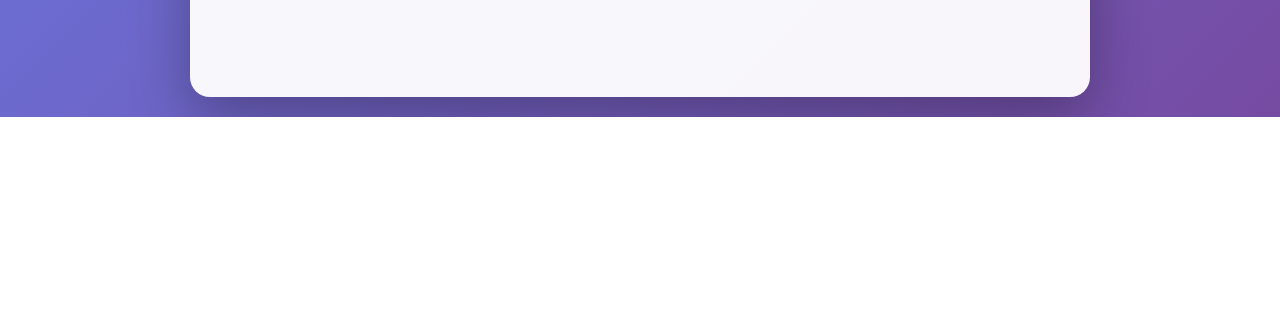
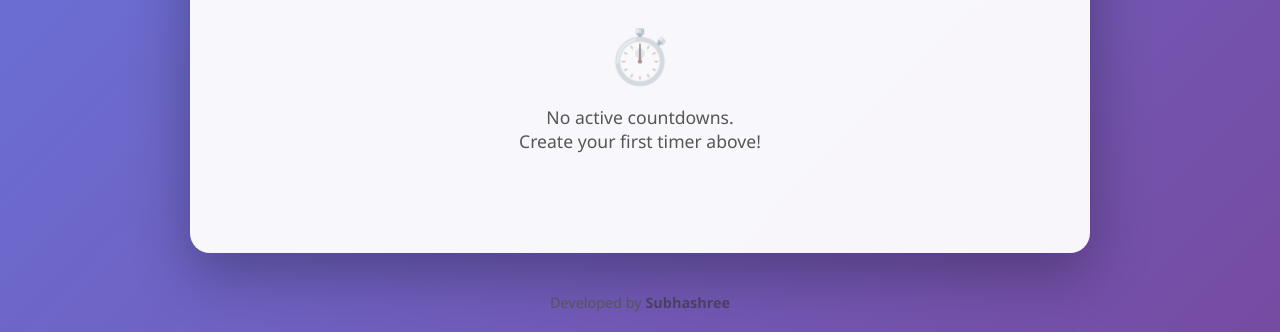
Before and after one commit to SubhashreeSS/UM--Countdown-Timer, a plain HTML site: page index.html in a window 1280 px wide. Shown: the part 760-1092 px from the top of the page. Before the commit the page ends 877 px from the top, so only its background shows below. Drawn offline with Linux system fonts and the light colour scheme.

Commit message:
Version 1.2

```diff
--- a/index.html
+++ b/index.html
@@ -105,5 +105,14 @@
         </div>
       </div>
     </div>
+    <p class="footer">
+      Developed by
+      <a
+        class="footer-link"
+        href="https://www.linkedin.com/in/subhashree-subhalaxmi-sahoo/"
+        target="_blank"
+        >Subhashree</a
+      >
+    </p>
   </body>
 </html>
--- a/style.css
+++ b/style.css
@@ -54,7 +54,7 @@ body {
     var(--bg-gradient-end) 100%
   );
   min-height: 100vh;
-  display: flex;
+  display: block;
   justify-content: center;
   align-items: center;
   padding: 20px;
@@ -69,6 +69,7 @@ body {
   max-width: 900px;
   width: 100%;
   transition: all 0.3s ease;
+  margin: 156px auto 40px auto;
 }
 
 .header {
@@ -777,3 +778,25 @@ button:disabled {
     transform: scale(1);
   }
 }
+.footer {
+  text-align: center;
+  margin-top: 20px;
+  font-size: 0.9rem;
+  color: var(--text-secondary);
+}
+.footer-link {
+  color: var(--text-primary);
+  text-decoration: none;
+  font-weight: 600;
+  opacity: 0.6;
+}
+.footer-link:hover {
+  text-decoration: underline;
+}
+ .credit {
+  margin-top: 10px;
+  text-align: center;
+  font-size: 0.9rem;
+  color: #444;
+  opacity: 0.8;
+}
```
Also changed, not shown: Dark.png (added), Default.png (added), Sunset.png (added), 1 other file.
